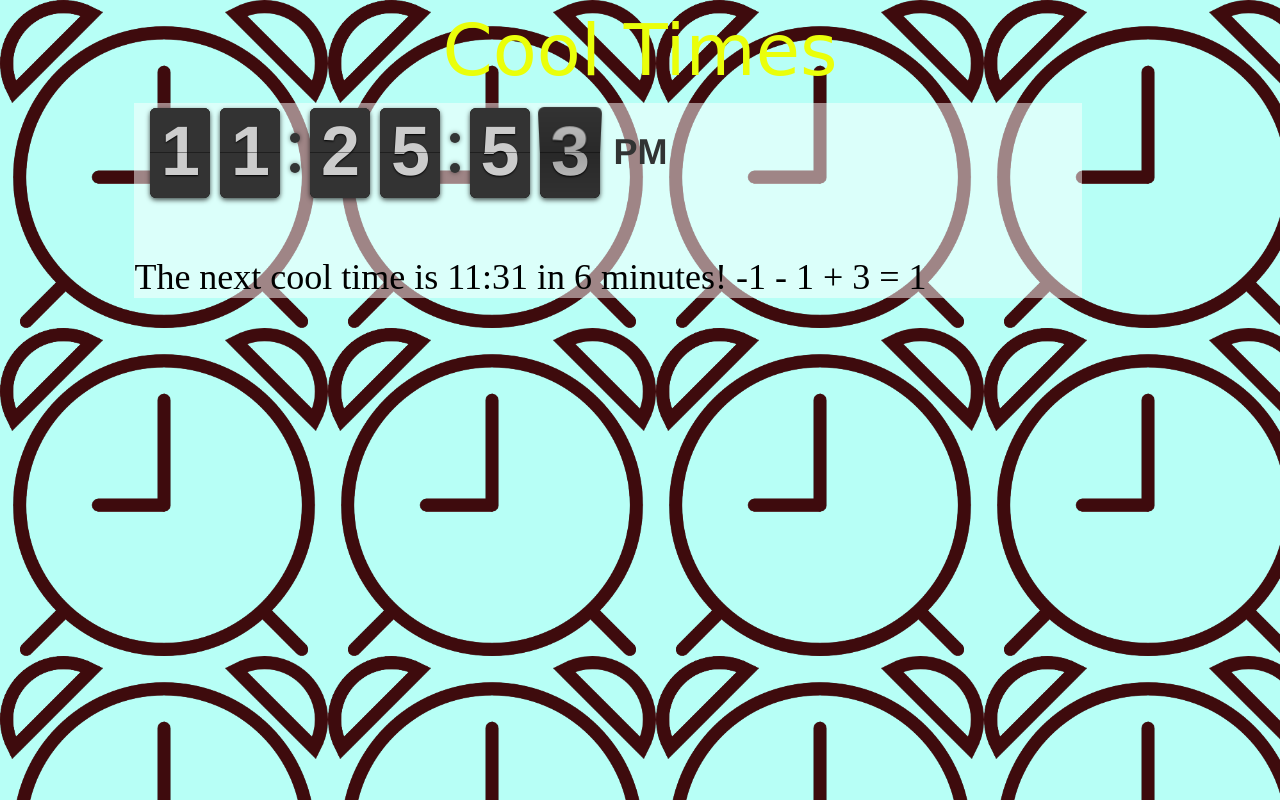
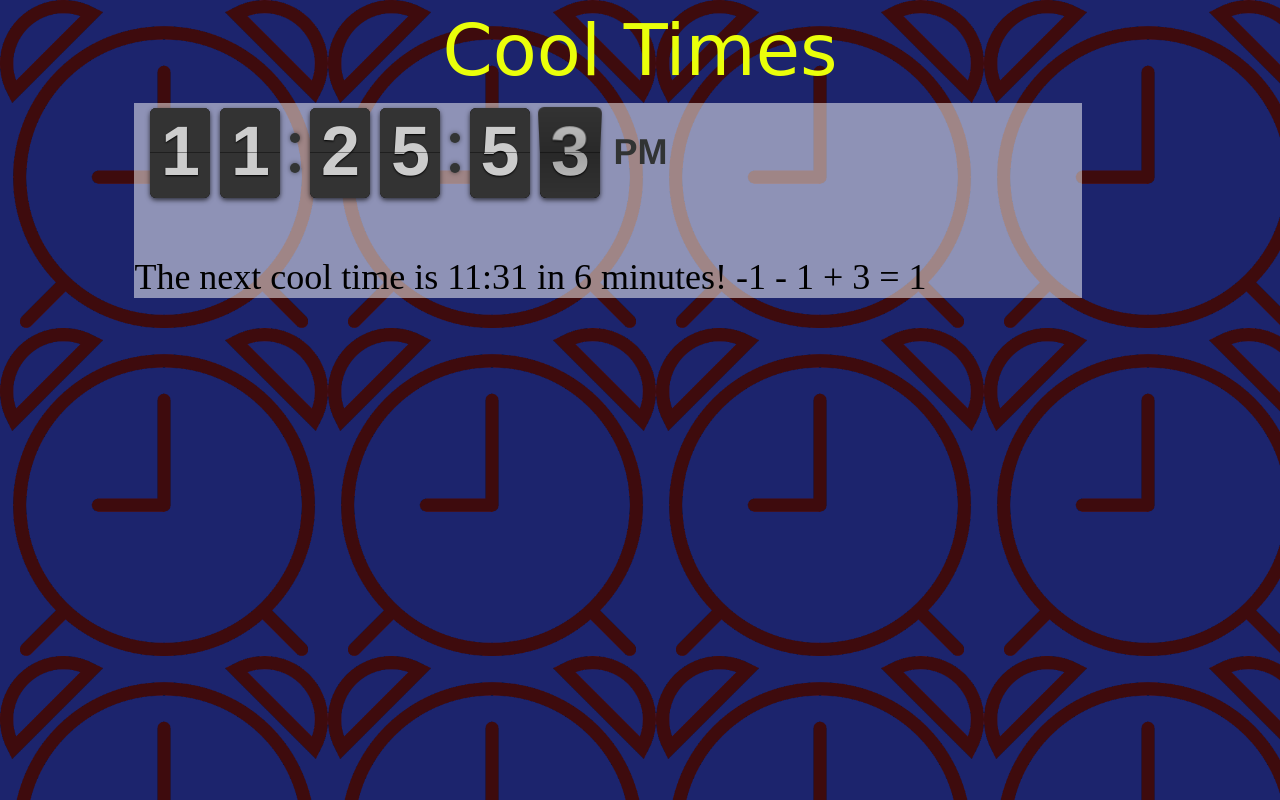
Before and after one commit to matelich/cool-times, a plain HTML site: page index.html in a window 1280 px wide. Drawn offline with nearby package versions, Linux system fonts and the light colour scheme; a web font is replaced by a local one.

Commit message:
Change background to tardis blue

```diff
--- a/css/main.css
+++ b/css/main.css
@@ -1,5 +1,5 @@
 body {
-	background-color: #B7FFF6;
+	background-color: #1C246D;
 	background-image: url('../img/clockicon.png');
 	background-size: contain;
 }
```
